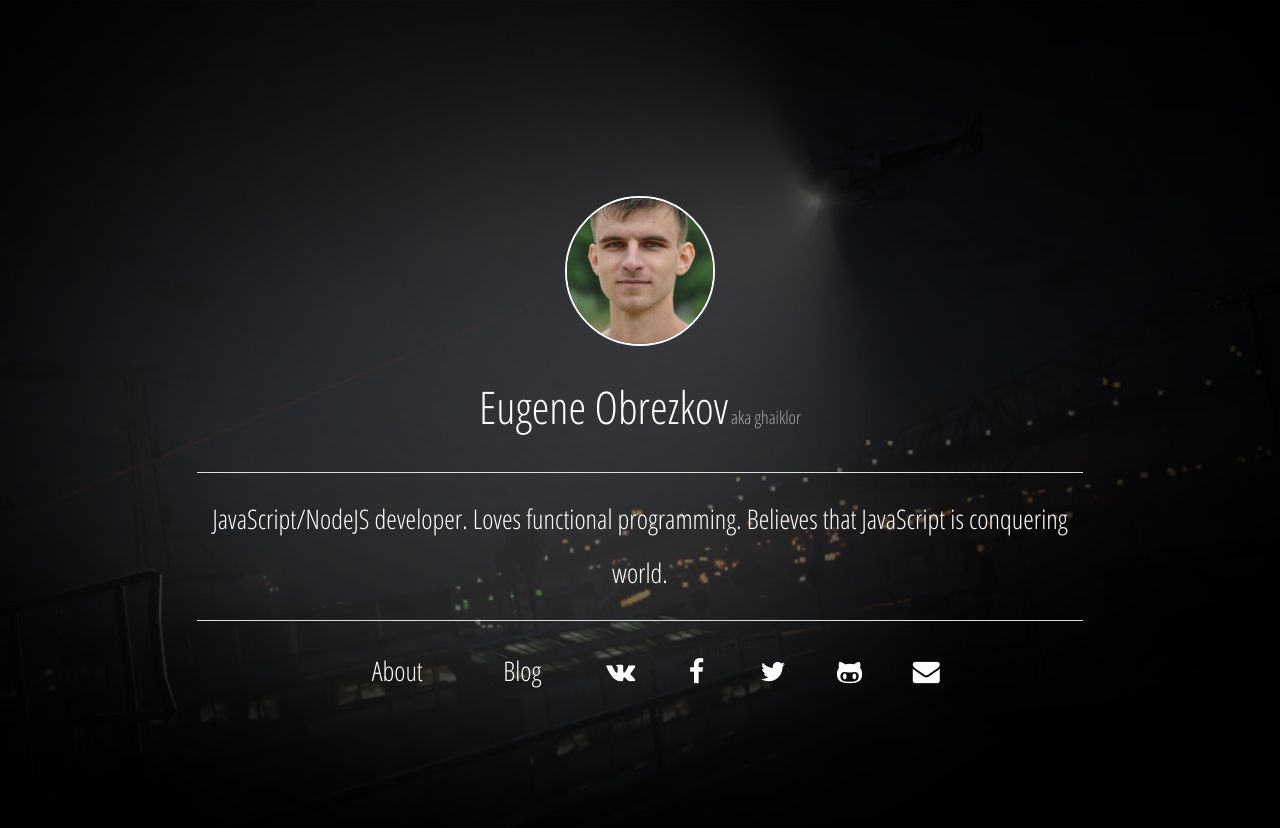
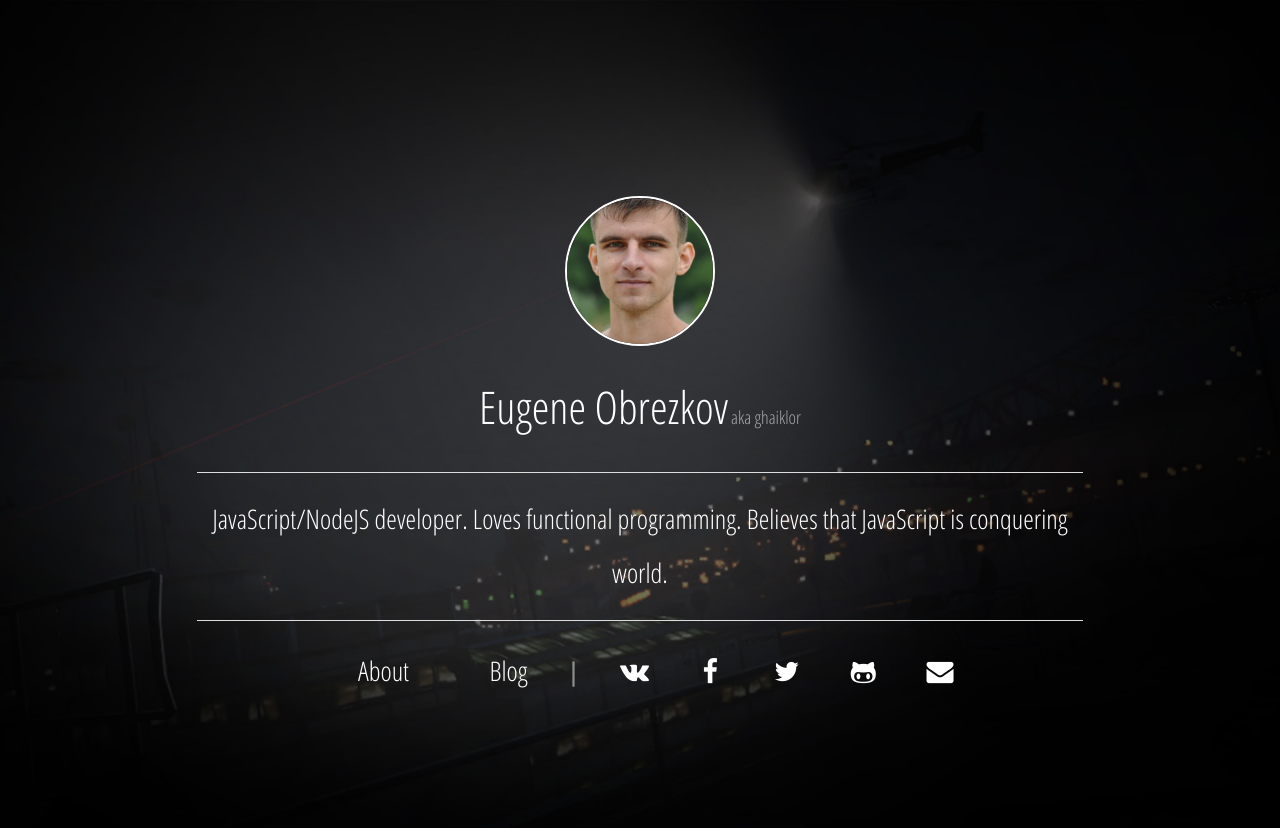
Before and after one commit to ghaiklor/ghaiklor.com, a Jekyll site: the page built from index.html, in a window 1280 px wide. Shown: the top 828 px of the page. Built offline with Jekyll 4.4.1, drawn with Linux system fonts in a browser that asks for light colours.

Commit message:
Add vertical divider to contacts list

```diff
--- a/assets/css/styles.css
+++ b/assets/css/styles.css
@@ -65,6 +65,20 @@ h1, h2, h3, h4, h5, h6, a, p, span, img {
   line-height: 6vh;
 }
 
+.landing-page .contacts-group li.vertical-divider {
+  font-size: 3vh;
+  color: white;
+  list-style-type: none;
+  display: inline;
+  padding-left: 10px;
+  padding-right: 10px;
+}
+
+.landing-page .contacts-group li.vertical-divider:before {
+  color: rgba(255, 255, 255, 0.5);
+  content: "|";
+}
+
 .landing-page .contacts-group .contacts-item {
   font-family: 'Open Sans Condensed', sans-serif;
   font-size: 3vh;
--- a/index.html
+++ b/index.html
@@ -20,6 +20,7 @@ layout: default
     <ul class="button-group contacts-group">
       <li><a href="/about" class="button round contacts-item">About</a></li>
       <li><a href="/blog" class="button round contacts-item">Blog</a></li>
+      <li class="vertical-divider"></li>
       <li>
         <a href="https://vk.com/ghaiklor" target="_blank" class="button round contacts-item icon">
           <i class="icon-vkontakte"></i>
```
